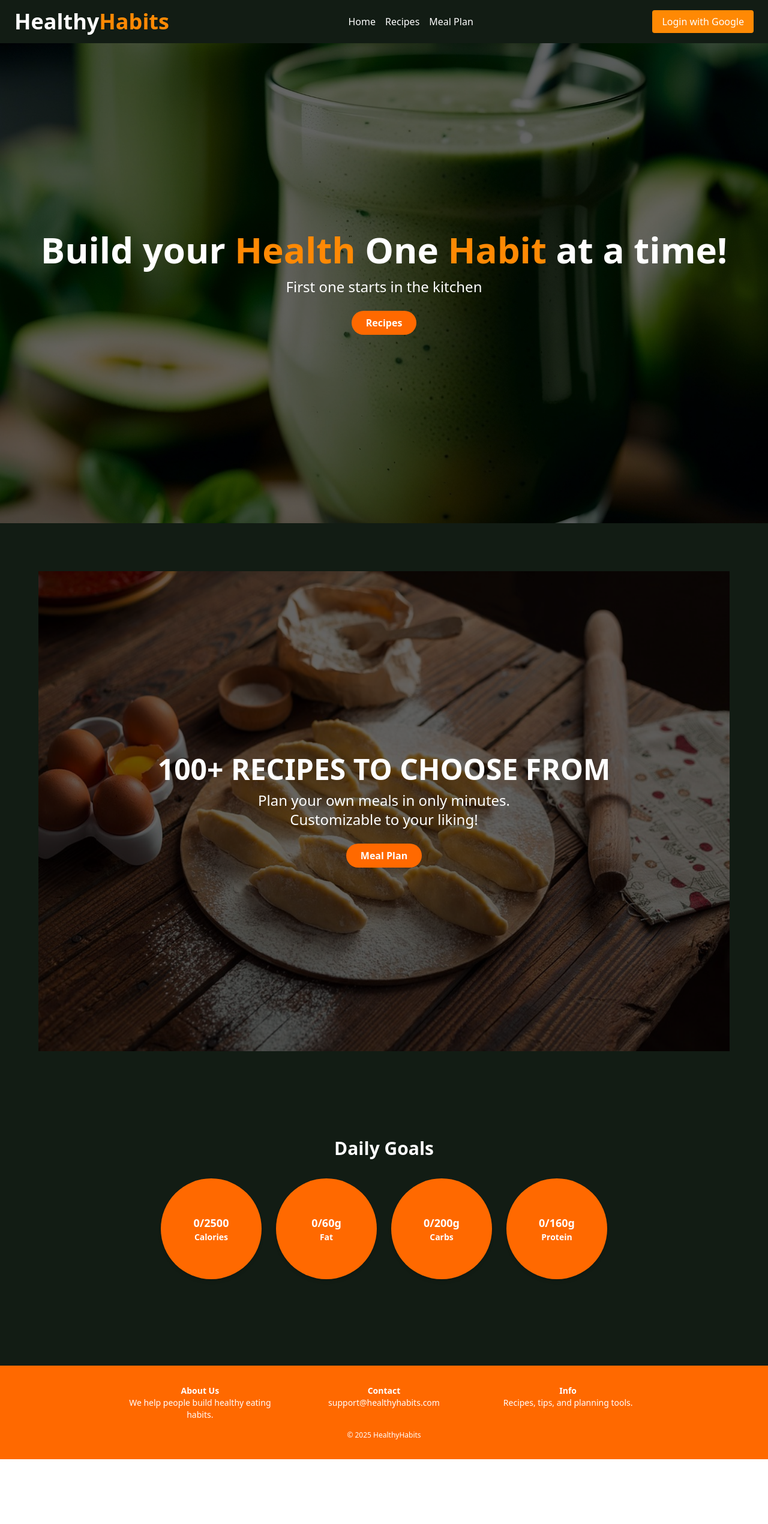
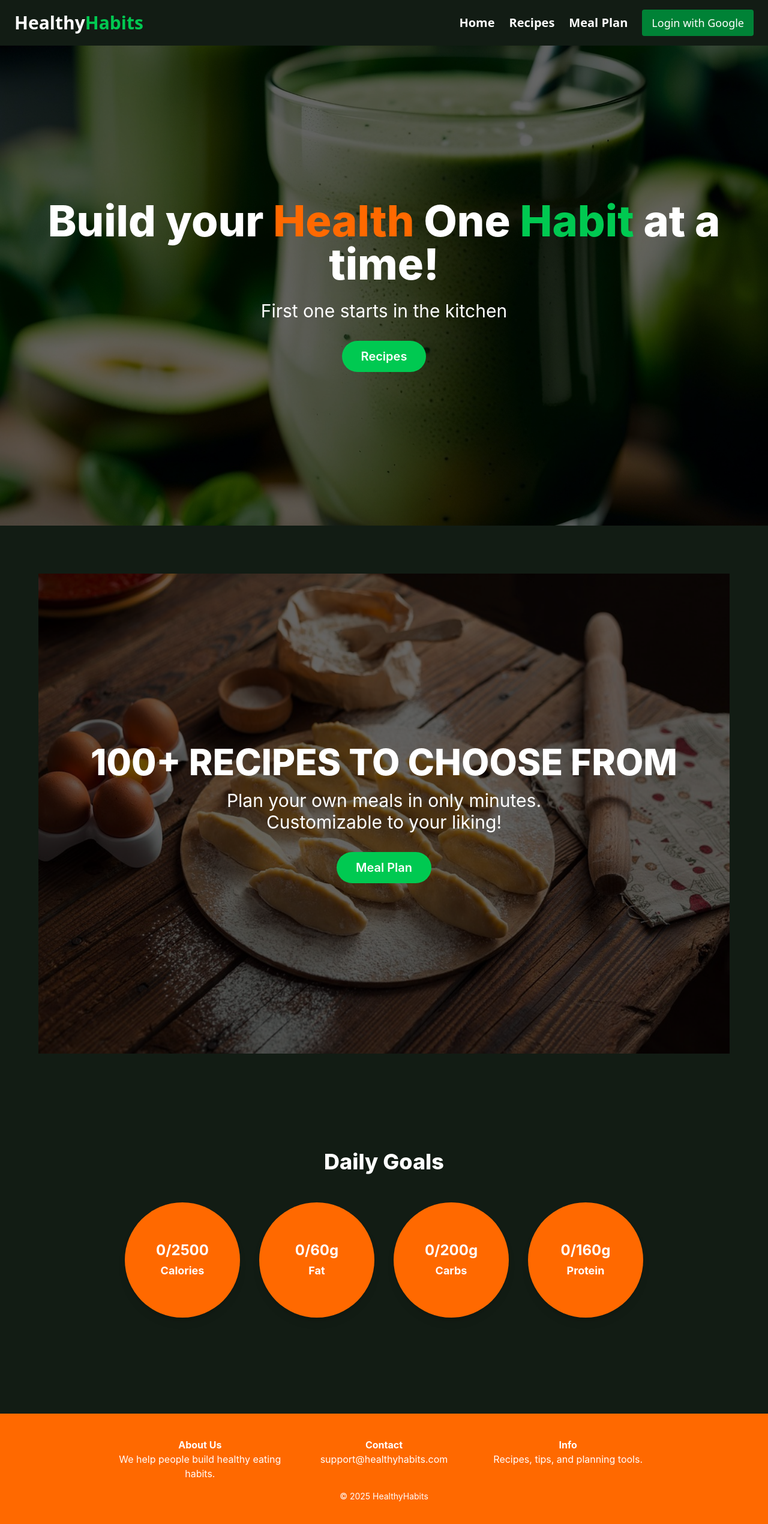
Before and after one commit to chas-academy/u09-business-project-team-ak, a React (Vite) app in the folder Frontend/: page / in a window 1280 px wide. Shown: the top 2540 px of the page at 60% size. Before the commit the page ends 2432 px from the top, so only its background shows below. Built offline with nearby package versions, Linux system fonts and the light colour scheme; no server answers.

Commit message:
Fixed Tailwind and UI for Homepage

```diff
--- a/Frontend/index.html
+++ b/Frontend/index.html
@@ -2,9 +2,10 @@
 <html lang="en">
   <head>
     <meta charset="UTF-8" />
+    <meta name="viewport" content="width=device-width, initial-scale=1.0" />
     <title>HealthyHabits</title>
   </head>
-  <body>
+  <body class="bg-[#121c14] text-white">
     <div id="root"></div>
     <script type="module" src="/src/main.tsx"></script>
   </body>
--- a/Frontend/package.json
+++ b/Frontend/package.json
@@ -12,6 +12,7 @@
   "dependencies": {
     "axios": "^1.9.0",
     "dompurify": "^3.2.6",
+    "framer-motion": "^12.16.0",
     "react": "^19.1.0",
     "react-dom": "^19.1.0",
     "react-helmet": "^6.1.0",
@@ -31,12 +32,14 @@
     "@types/react-dom": "^19.1.5",
     "@types/react-router-dom": "^5.3.3",
     "@vitejs/plugin-react": "^4.4.1",
+    "autoprefixer": "^10.4.21",
     "eslint": "^9.25.0",
     "eslint-plugin-react-hooks": "^5.2.0",
     "eslint-plugin-react-refresh": "^0.4.19",
     "globals": "^16.0.0",
     "nodemon": "^3.1.10",
-    "tailwindcss": "^4.1.7",
+    "postcss": "^8.5.4",
+    "tailwindcss": "^4.1.8",
     "ts-node": "^10.9.2",
     "typescript": "~5.8.3",
     "typescript-eslint": "^8.30.1",
--- a/Frontend/src/components/Navbar.tsx
+++ b/Frontend/src/components/Navbar.tsx
@@ -11,6 +11,7 @@ interface User {
 
 export default function Navbar() {
   const [user, setUser] = useState<User | null>(null);
+  const [menuOpen, setMenuOpen] = useState(false);
   const navigate = useNavigate();
 
   useEffect(() => {
@@ -19,18 +20,13 @@ export default function Navbar() {
         const res = await fetch('http://localhost:4000/profile', {
           credentials: 'include',
         });
-
-        if (!res.ok) {
-          throw new Error('Not authenticated');
-        }
-
+        if (!res.ok) throw new Error('Not authenticated');
         const data = await res.json();
         setUser(data);
       } catch {
-        setUser(null); // Not logged in or error
+        setUser(null);
       }
     };
-
     fetchProfile();
   }, []);
 
@@ -48,37 +44,84 @@ export default function Navbar() {
   };
 
   return (
-    <nav className="bg-orange-500/0 text-white px-6 py-4 shadow-md">
-      <div className="max-w-l mx-auto flex justify-between items-center">
-        <h1 className="text-4xl font-bold text-white">
-          Healthy<span className="text-orange-400">Habits</span>
+    <nav className=" text-white px-6 py-4 shadow-md w-full">
+      <div className="max-w-7xl mx-auto flex flex-col sm:flex-row sm:justify-between sm:items-center">
+        {/* Top row with logo and toggle button */}
+        <div className="flex items-center justify-between w-full sm:w-auto">
+          <h1 className="text-3xl font-bold text-white">
+            Healthy<span className="text-green-500">Habits</span>
           </h1>
-        <div className="space-x-4 flex-1 text-center">
-          <a href="/" className="hover:underline">Home</a>
-          <a href="/recipes" className="hover:underline">Recipes</a>
-          <a href="/mealplan" className="hover:underline">Meal Plan</a>
+          <button
+            onClick={() => setMenuOpen(!menuOpen)}
+            className="sm:hidden focus:outline-none"
+            aria-label="Toggle Menu"
+          >
+            {menuOpen ? (
+              <svg className="w-6 h-6 text-white" fill="none" viewBox="0 0 24 24">
+                <path
+                  d="M6 18L18 6M6 6l12 12"
+                  stroke="white"
+                  strokeWidth="2"
+                  strokeLinecap="round"
+                />
+              </svg>
+            ) : (
+              <svg className="w-6 h-6 text-white" fill="none" viewBox="0 0 24 24">
+                <path
+                  d="M4 6h16M4 12h16M4 18h16"
+                  stroke="white"
+                  strokeWidth="2"
+                  strokeLinecap="round"
+                />
+              </svg>
+            )}
+          </button>
         </div>
-        <div>
+
+        {/* Dropdown / main nav content */}
+        <div
+          className={`${
+            menuOpen ? 'flex' : 'hidden'
+          } flex-col sm:flex sm:flex-row sm:items-center w-full sm:w-auto transition-all duration-300 ease-in-out origin-top bg-[#121c14] sm:bg-transparent py-8 sm:py-0 gap-8 sm:gap-6`}
+        >
+          {/* Links */}
+          <div className="flex flex-col sm:flex-row gap-4 sm:gap-6 text-lg sm:text-xl font-semibold text-center sm:text-left">
+            <a href="/" className="hover:text-green-500 transition-colors duration-200">
+              Home
+            </a>
+            <a href="/recipes" className="hover:text-green-500 transition-colors duration-200">
+              Recipes
+            </a>
+            <a href="/mealplan" className="hover:text-green-500 transition-colors duration-200">
+              Meal Plan
+            </a>
+          </div>
+
+          {/* Auth section */}
+          <div className="flex flex-col sm:flex-row items-center gap-3 text-base sm:text-lg">
             {user ? (
-            <div className="flex items-center space-x-2">
-              <span className="text-sm">Welcome, {user.displayName || user.name}</span>
+              <>
+                <span className="text-white font-medium">
+                  Welcome, {user.displayName || user.name}
+                </span>
                 <button
                   onClick={handleLogout}
-                className="text-red-400 hover:underline"
+                  className="text-red-300 hover:text-red-500 transition-colors duration-200"
                 >
                   Logout
                 </button>
-            </div>
+              </>
             ) : (
               <a
                 href="http://localhost:4000/auth/google"
-              className="bg-orange-400 px-4 py-2 rounded text-white hover:bg-orange-500"
+                className="bg-green-700 px-4 py-2 rounded text-white hover:bg-green-500 transition duration-200"
               >
                 Login with Google
               </a>
             )}
           </div>
         </div>
+      </div>
     </nav>
   );
 }
--- a/Frontend/src/pages/Home.tsx
+++ b/Frontend/src/pages/Home.tsx
@@ -1,73 +1,98 @@
+'use client';
+
+import { motion } from 'framer-motion';
+
 export default function Home() {
   return (
-    <>
+    <div
+      className="min-h-screen w-full"
+      style={{ fontFamily: "-apple-system, BlinkMacSystemFont, 'Segoe UI', Roboto, Oxygen, Ubuntu, Cantarell, 'Open Sans', 'Helvetica Neue', sans-serif" }}
+    >
       {/* Hero Section */}
       <section
         className="relative w-full h-screen bg-cover bg-center"
-        style={{ backgroundImage: "url('/smoothie.jpg')" }}>
+        style={{ backgroundImage: "url('/smoothie.jpg')" }}
+      >
         <div className="absolute inset-0 bg-black/60 flex flex-col items-center justify-center text-center text-white px-4">
-          <h1 className="text-4xl md:text-6xl font-bold mb-4">
-            Build your <span className="text-orange-400">Health</span> One <span className="text-orange-400">Habit</span> at a time!
+          <h1 className="text-5xl md:text-7xl font-extrabold mb-6">
+            Build your <span className="text-orange-500">Health</span> One <span className="text-green-500">Habit</span> at a time!
           </h1>
-          <h4 className="text-lg md:text-2xl mb-6">First one starts in the kitchen</h4>
+          <h4 className="text-xl md:text-3xl mb-8">First one starts in the kitchen</h4>
           <a
             href="/recipes"
-            className="bg-orange-500 hover:bg-orange-600 text-white font-semibold py-2 px-6 rounded-full transition"
+            className="text-xl bg-green-500 hover:bg-green-800 text-white font-semibold py-3 px-8 rounded-full transition"
           >
             Recipes
           </a>
         </div>
       </section>
 
-
       {/* Recipes Preview Section */}
-      <section className="relative h-screen bg-cover bg-center w-[90%] mx-auto mt-20 mb-20"
-      style={{ backgroundImage: "url('/meals.jpg')" }}>
+      <section
+        className="relative h-screen bg-cover bg-center w-[90%] mx-auto mt-20 mb-20"
+        style={{ backgroundImage: "url('/meals.jpg')" }}
+      >
         <div className="absolute inset-0 bg-black/60 bg-opacity-80 flex flex-col items-center justify-center text-center text-white px-4">
-          <h2 className="text-3xl md:text-5xl font-bold mb-3">100+ RECIPES TO CHOOSE FROM</h2>
-          <h3 className="text-lg md:text-2xl mb-6">Plan your own meals in only minutes. <br className="hidden md:block" />Customizable to your liking!</h3>
-          <a href="/mealplan" className="bg-orange-500 hover:bg-orange-600 text-white font-semibold py-2 px-6 rounded-full transition">
+          <h2 className="text-4xl md:text-6xl font-extrabold mb-4">100+ RECIPES TO CHOOSE FROM</h2>
+          <h3 className="text-xl md:text-3xl mb-8">
+            Plan your own meals in only minutes. <br className="hidden md:block" />
+            Customizable to your liking!
+          </h3>
+          <a
+            href="/mealplan"
+            className="text-xl bg-green-500 hover:bg-green-800 text-white font-semibold py-3 px-8 rounded-full transition"
+          >
             Meal Plan
           </a>
         </div>
       </section>
 
       {/* Daily Goals Section */}
-      <section className="bg-[#121c14] text-center py-16 mb-20">
-        <h2 className="text-3xl font-bold text-white mb-8">Daily Goals</h2>
-        <div className="flex flex-wrap justify-center gap-6">
+      <section className="text-center py-20 mb-20">
+        <h2 className="text-4xl font-extrabold text-white mb-12">Daily Goals</h2>
+        <div className="flex flex-wrap justify-center gap-8">
           {[
             { label: "Calories", value: "0/2500" },
             { label: "Fat", value: "0/60g" },
             { label: "Carbs", value: "0/200g" },
             { label: "Protein", value: "0/160g" },
           ].map((goal, index) => (
-            <div key={index}  className="w-42 h-42 rounded-full bg-orange-500 text-white flex flex-col items-center justify-center text-lg font-semibold shadow-md hover:scale-105 hover:bg-orange-600 transition-transform duration-300">
-              <div>{goal.value}</div>
-              <div className="text-sm">{goal.label}</div>
-            </div>
+            <motion.div
+              key={index}
+              initial={{ opacity: 0, y: 50 }}
+              whileInView={{ opacity: 1, y: 0 }}
+              transition={{ duration: 0.6, delay: index * 0.2 }}
+              viewport={{ once: true }}
+              className="w-48 h-48 rounded-full bg-orange-500 text-white flex flex-col items-center justify-center text-xl font-bold shadow-lg hover:scale-105 hover:bg-orange-600 transition-transform duration-300"
+            >
+              <div className="text-2xl">{goal.value}</div>
+              <div className="text-lg mt-1">{goal.label}</div>
+            </motion.div>
           ))}
         </div>
       </section>
 
       {/* Footer */}
-      <footer className="bg-orange-500 text-white text-center py-8">
-        <div className="max-w-4xl mx-auto grid grid-cols-1 md:grid-cols-3 gap-6 text-sm mb-4">
+      <footer className="bg-orange-500 text-white text-center py-10">
+        <div className="max-w-4xl mx-auto grid grid-cols-1 md:grid-cols-3 gap-6 text-base mb-4">
           <div>
-            <strong>About Us</strong><br />
+            <strong>About Us</strong>
+            <br />
             We help people build healthy eating habits.
           </div>
           <div>
-            <strong>Contact</strong><br />
+            <strong>Contact</strong>
+            <br />
             support@healthyhabits.com
           </div>
           <div>
-            <strong>Info</strong><br />
+            <strong>Info</strong>
+            <br />
             Recipes, tips, and planning tools.
           </div>
         </div>
-        <p className="text-xs">© 2025 HealthyHabits</p>
+        <p className="text-sm">© 2025 HealthyHabits</p>
       </footer>
-    </>
+    </div>
   );
 }
--- /dev/null
+++ b/Frontend/tailwind.config.ts
@@ -0,0 +1,14 @@
+import type { Config } from 'tailwindcss';
+
+const config: Config = {
+  content: [
+    "./index.html",
+    "./src/**/*.{js,ts,jsx,tsx}",
+  ],
+  theme: {
+    extend: {},
+  },
+  plugins: [],
+};
+
+export default config;
```
Also changed, not shown: 1 other file (tests, documents, lock files or other folders). Lines whose indentation alone changed are shown as unchanged.
